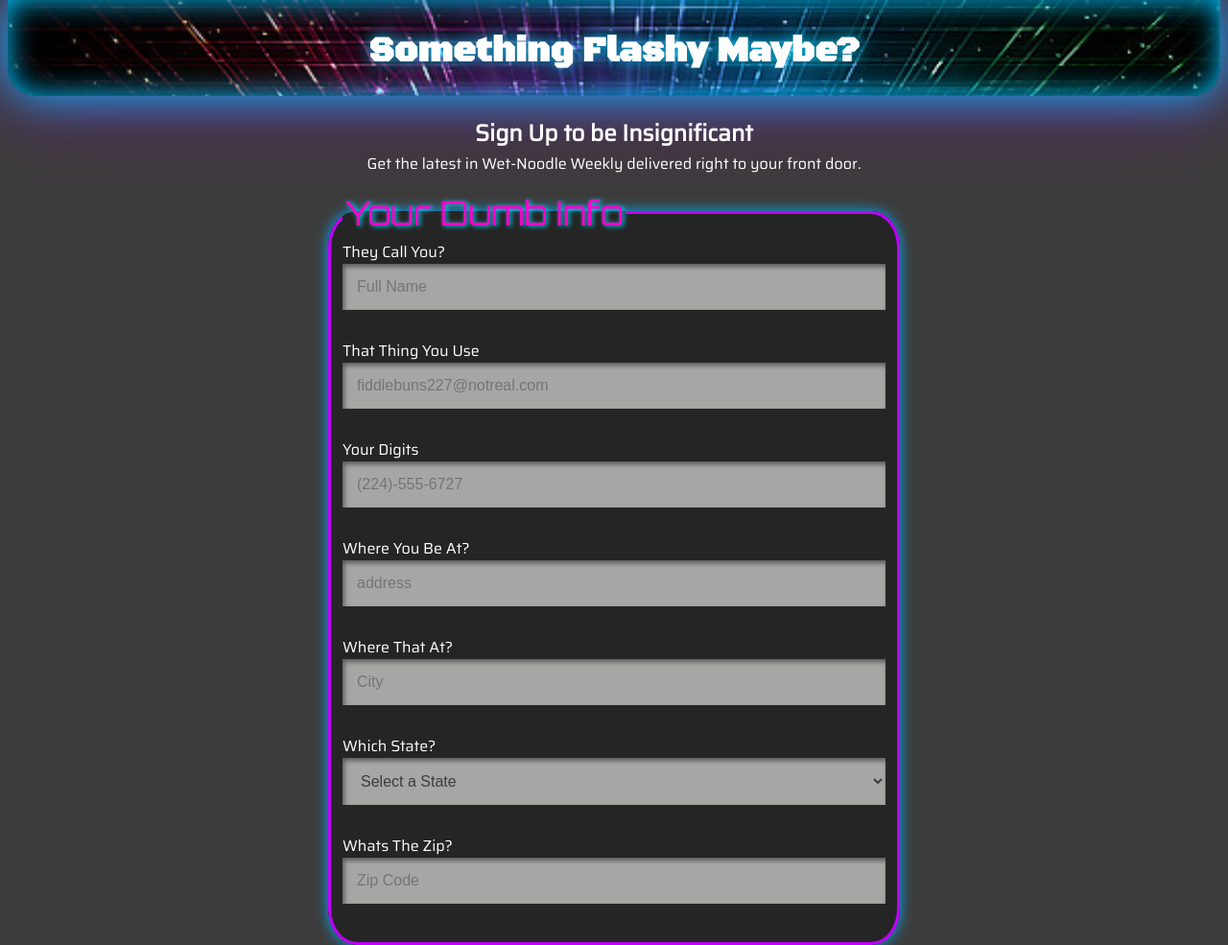
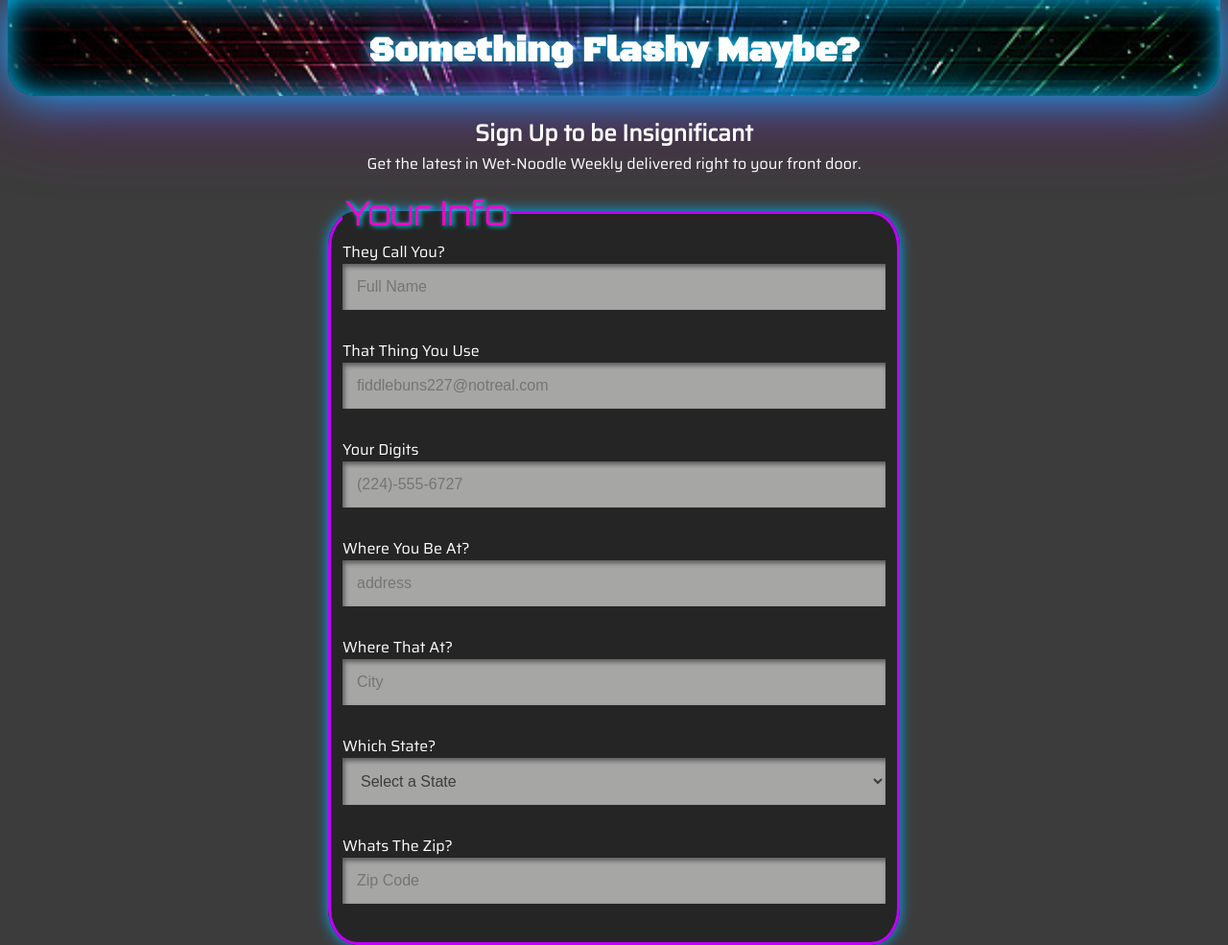
Before and after one commit to NationalThreatRaccoon/Unit-3-Project, a plain HTML site: page index.html in a window 1280 px wide. Shown: the top 985 px of the page at 96% size. Drawn offline with Linux system fonts and the light colour scheme.

Commit message:
Update index.html

```diff
--- a/index.html
+++ b/index.html
@@ -18,7 +18,7 @@
     </header>
     <form action="index.html" method="post">
       <fieldset class="primary">
-        <legend>Your Dumb Info</legend>
+        <legend>Your Info</legend>
 
         <label for="name">They Call You?</label>
         <input type="text" id="name" name="full_name" placeholder="Full Name" required>
```
